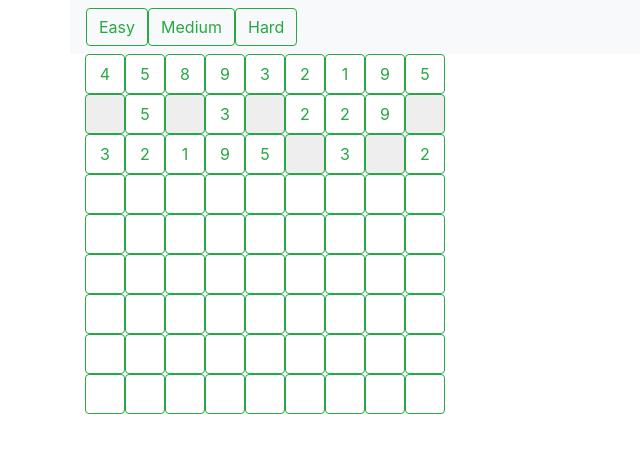
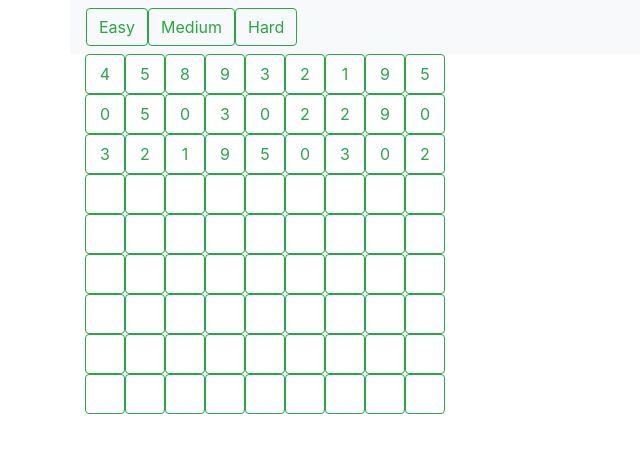
Before and after one commit to AndriusSton/Sudoku-react-app, a React (Create React App) app: page / in a window 1280 px wide. Shown: the top 452 px of the page, without its empty margins (0-640 px from the left). Built offline with nearby package versions, Linux system fonts and the light colour scheme.

Commit message:
Cell component created and added as a child component to Grid component

```diff
--- a/src/App.js
+++ b/src/App.js
@@ -7,9 +7,9 @@ class App extends Component {
 
   state = {
     levels : [
-      {id : 1, value : 'Easy'},
-      {id : 2, value : 'Medium'},
-      {id : 3, value : 'Hard'}
+      {id : 'level1', value : 'Easy'},
+      {id : 'level2', value : 'Medium'},
+      {id : 'level3', value : 'Hard'}
     ]
   }
 
--- /dev/null
+++ b/src/components/cell.jsx
@@ -0,0 +1,26 @@
+import React, {Component} from 'react' ;
+
+class Cell extends Component {
+state = {
+  value : this.props.value
+}
+
+handleIncrement = ()  =>{
+  this.setState({ value : this.state.value+1 })
+}
+
+
+  render(){
+    console.log(this.state.value);
+    return (
+      <button
+        className="btn btn-outline-success cell"
+        type="button"
+      >
+        {this.state.value}
+      </button>
+    )
+  }
+}
+
+export default Cell;
--- a/src/components/grid.jsx
+++ b/src/components/grid.jsx
@@ -1,4 +1,5 @@
-import React, {Component} from 'react' ;
+import React, {Component} from 'react';
+import Cell from './cell';
 
 class Grid extends Component {
 state = {
@@ -15,19 +16,10 @@ createGrid = () => {
     let children = []
       for (let j = 0; j < 9; j++) {
         children.push(
-          this.state.numbers[(i * 9) +j] !== 0 ?
-          (<button
-            class="btn btn-outline-success cell"
-            type="button"
+          <Cell
             key={(i * 9) +j}
-            >{this.state.numbers[(i * 9) +j]}
-          </button>) :
-          (<button
-            class="btn btn-outline-success cell empty"
-            type="button"
-            key={(i * 9) +j}
-            ><span>&nbsp;</span>
-          </button>)
+            value={this.state.numbers[(i * 9) +j]}
+            />
         )
       }
     grid.push(<div>{children}</div>)
--- a/src/components/navbar.jsx
+++ b/src/components/navbar.jsx
@@ -6,11 +6,12 @@ class NavBar extends Component {
     const {levels, getGrid} = this.props;
     return(
       <nav className="navbar navbar-expand-lg navbar-light bg-light col-sm-8">
-        <form class="form-inline">
+        <form className="form-inline">
         {levels.map(level=>
           <button
+          key={level.id}
           onClick={getGrid}
-          class="btn btn-outline-success"
+          className="btn btn-outline-success"
           type="button">
           {level.value}
           </button>)}
```
